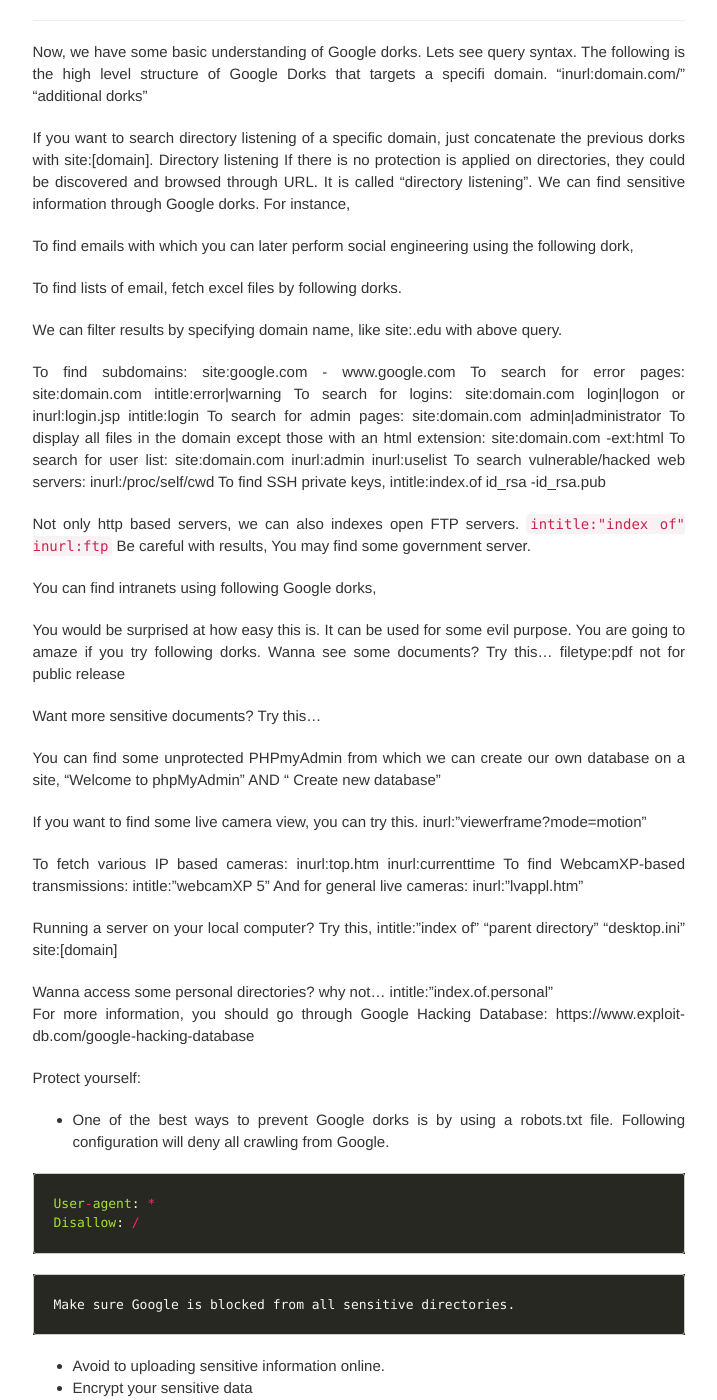
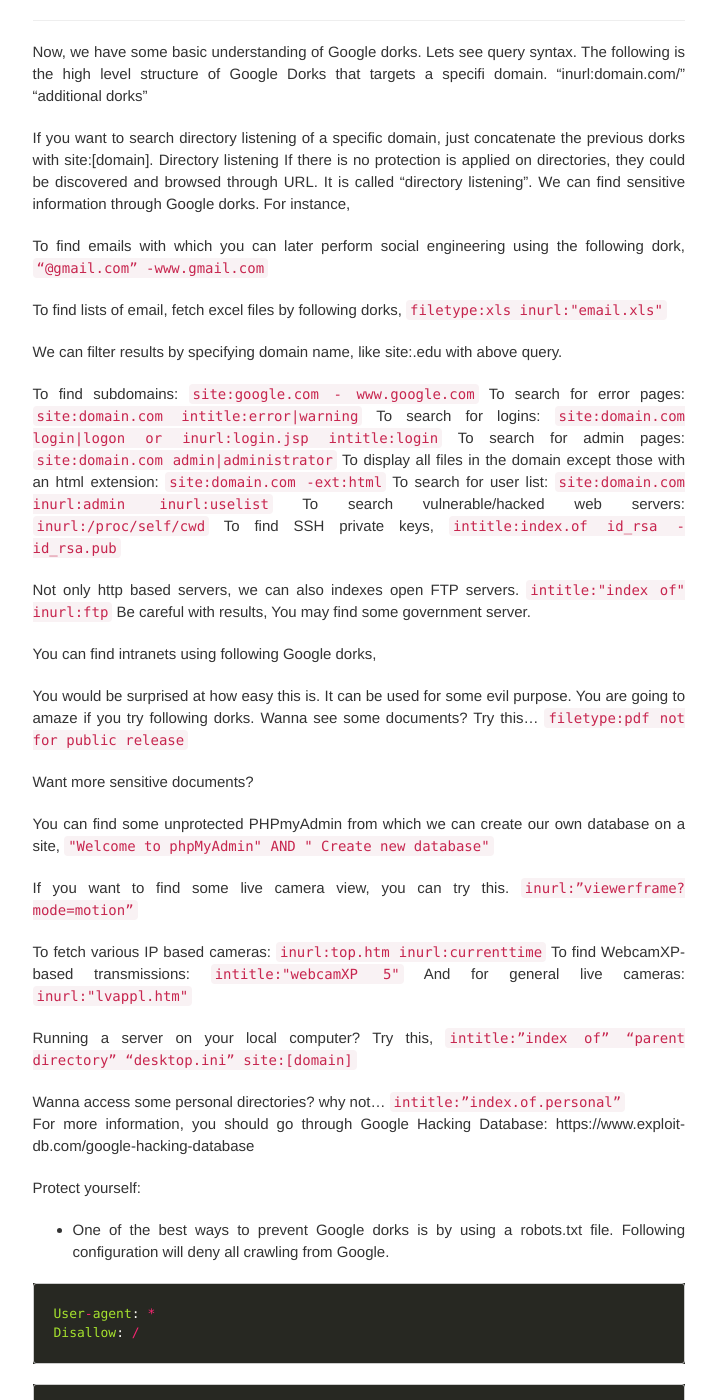
Before and after one commit to shivaGprasadh/shivaGprasadh.github.io, a Jekyll site: the page built from _posts/2020-02-09-google-dorks.md, in a window 1280 px wide and 1400 px high, scrolled down 1074 px. Shown: the whole window, without its empty margins (135-852 px from the left). Built offline with Jekyll 4.4.1, drawn with Linux system fonts in a browser that asks for light colours; nearby versions of some CDN libraries; our own code applies the rules of GitHub Pages for plain Markdown files; comment, search, counter and statistics services are not loaded; some of the changed text lies outside the part shown.

Commit message:
Update 2020-02-09-google-dorks.md

````diff
--- a/_posts/2020-02-09-google-dorks.md
+++ b/_posts/2020-02-09-google-dorks.md
@@ -9,7 +9,7 @@
 We all know that Google is incredibly popular search engine for years in the world. Searching in Google is an art. For normal people, Its just a search engine. But Google has advanced search options. In the hacking world, Google is a powerful hacking tool; the so called as Google Dorks also known as Google hacking or Google dorking. We can find vulnerable servers and web applications by using it. Let's learn some tricks in the face of ethical hacking.
 
 
-## [](#header-2) Caution:
+## [](#header-4) Caution:
 This blog is strictly for educational purpose. In case of any illegal actions done with reference to this blog, you are fully responsible.
 
 
@@ -21,21 +21,21 @@
 
 Lets look some popular Google dork operators
 
-allintext: Searches for specific text contained on any web page.  e.g. allintext: hacking tools
+**allintext:** Searches for specific text contained on any web page.  e.g. allintext: hacking tools
 * * *
-allintitle: Searches for web pages that contained titles. e.g. allintitle: “zattacker hub”
+**allintitle:** Searches for web pages that contained titles. e.g. allintitle: “zattacker hub”
 * * *
-allinurl: Used to fetch results whose URL contained all the specified characters. e.g. allinurl: hollywood movies
+**allinurl:** Used to fetch results whose URL contained all the specified characters. e.g. allinurl: hollywood movies
 * * *
-inurl: It is exactly same as allinurl, but it is useful for single keyword search. e.g. inurl: admin
+**inurl:** It is exactly same as allinurl, but it is useful for single keyword search. e.g. inurl: admin
 * * *
-intitle: It is used to search for various keywords inside the title, e.g. intitle: login page
+**intitle:** It is used to search for various keywords inside the title, e.g. intitle: login page
 * * *
-filetype: Used to search for specific types of files such as PDF, DOC or TXT file types.
+**filetype:** Used to search for specific types of files such as PDF, DOC or TXT file types.
 * * *
-site:  It limits the scope of a query to single website. e.g. site: zattacker.ga
+**site:**  It limits the scope of a query to single website. e.g. site: zattacker.ga
 * * *
-inanchor: this is useful when you need to search for an exact anchor text used on any links, e.g. inanchor:"ethical hacking"
+**inanchor:** this is useful when you need to search for an exact anchor text used on any links, e.g. inanchor:"ethical hacking"
 * * *
 
 Now, we have some basic understanding of Google dorks. Lets see query syntax. The following is the high level structure of Google Dorks that targets a specifi domain.
@@ -47,21 +47,20 @@
 If there is no protection is applied on directories, they could be discovered and browsed through URL. It is called “directory listening”. We can find sensitive information through Google dorks. For instance,
 
 
-To find emails with which you can later perform social engineering using the following dork,
+To find emails with which you can later perform social engineering using the following dork, ```“@gmail.com” -www.gmail.com```
 
-
-To find lists of email, fetch excel files by following dorks.
+To find lists of email, fetch excel files by following dorks, ```filetype:xls inurl:"email.xls"```
 
  We can filter results by specifying domain name, like site:.edu with above query.
 
-To find subdomains: site:google.com - www.google.com
-To search for error pages: site:domain.com intitle:error|warning
-To search for logins:  site:domain.com login|logon or inurl:login.jsp intitle:login
-To search for admin pages:  site:domain.com admin|administrator
-To display all files in the domain except those with an html extension:  site:domain.com -ext:html
-To search for user list:  site:domain.com inurl:admin inurl:uselist
-To search vulnerable/hacked web servers: inurl:/proc/self/cwd
-To find SSH private keys, intitle:index.of id_rsa -id_rsa.pub
+To find subdomains: ```site:google.com - www.google.com```
+To search for error pages: ```site:domain.com intitle:error|warning```
+To search for logins:  ```site:domain.com login|logon or inurl:login.jsp intitle:login```
+To search for admin pages:  ```site:domain.com admin|administrator```
+To display all files in the domain except those with an html extension:  ```site:domain.com -ext:html```
+To search for user list:  ```site:domain.com inurl:admin inurl:uselist```
+To search vulnerable/hacked web servers: ```inurl:/proc/self/cwd```
+To find SSH private keys, ```intitle:index.of id_rsa -id_rsa.pub```
 
 Not only http based servers, we can also indexes open FTP servers.
 ```intitle:"index of" inurl:ftp```
@@ -70,21 +69,21 @@
 You can find intranets using following Google dorks,
 
 You would be surprised at how easy this is. It can be used for some evil purpose. You are going to amaze if you try following dorks.
-Wanna see some documents? Try this... filetype:pdf not for public release
+Wanna see some documents? Try this... ```filetype:pdf not for public release ```
 
-Want more sensitive documents? Try this...
+Want more sensitive documents?
 
-You can find some unprotected PHPmyAdmin from which we can create our own database on a site, "Welcome to phpMyAdmin" AND " Create new database"
+You can find some unprotected PHPmyAdmin from which we can create our own database on a site, ```"Welcome to phpMyAdmin" AND " Create new database"```
 
-If you want to find some live camera view, you can try this.  inurl:”viewerframe?mode=motion”
+If you want to find some live camera view, you can try this.  ```inurl:”viewerframe?mode=motion”```
 
-To fetch various IP based cameras: inurl:top.htm inurl:currenttime
-To find WebcamXP-based transmissions: intitle:"webcamXP 5"
-And for general live cameras: inurl:"lvappl.htm"
+To fetch various IP based cameras: ```inurl:top.htm inurl:currenttime```
+To find WebcamXP-based transmissions: ```intitle:"webcamXP 5"```
+And for general live cameras: ```inurl:"lvappl.htm"```
 
-Running a server on your local computer?  Try this,  intitle:”index of” “parent directory” “desktop.ini” site:[domain]
+Running a server on your local computer?  Try this, ``` intitle:”index of” “parent directory” “desktop.ini” site:[domain]```
 
-Wanna access some personal directories? why not…  intitle:”index.of.personal”
+Wanna access some personal directories? why not…  ```intitle:”index.of.personal”```
 For more information, you should go through Google Hacking Database: https://www.exploit-db.com/google-hacking-database
 
 Protect yourself:
````
